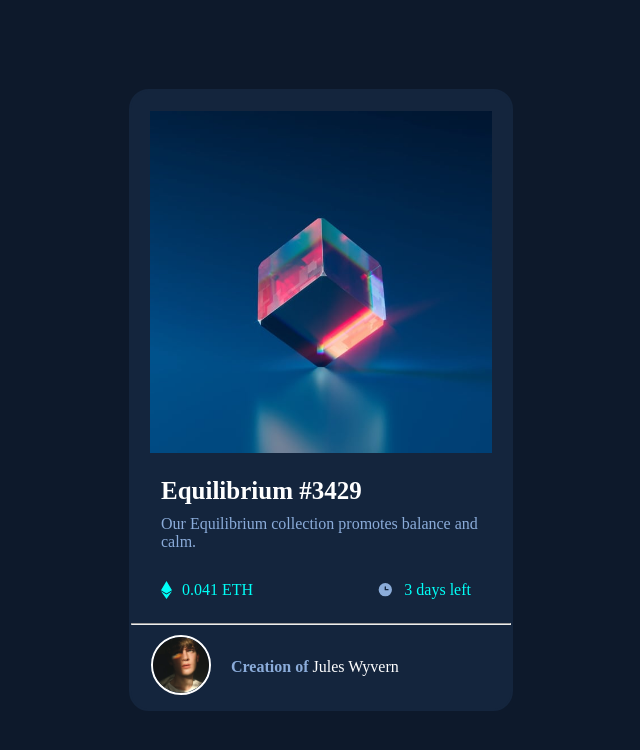
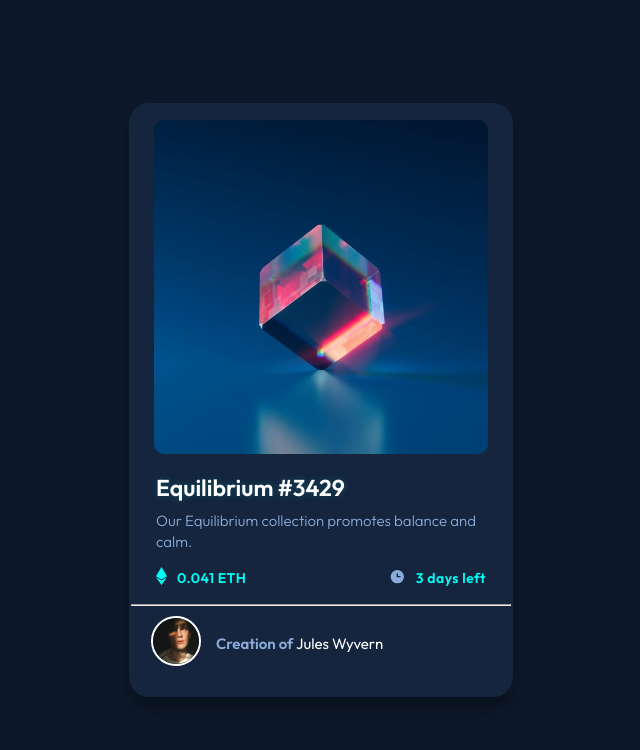
Before and after one commit to hassan-qureshii/Nft-preview-card-component-main, a plain HTML site: page index.html in a window 1280 px wide. Shown: the whole page, without its empty margins (319-959 px from the left). Drawn offline with Linux system fonts and the light colour scheme.

Commit message:
initial commit

```diff
--- a/index.html
+++ b/index.html
@@ -3,24 +3,26 @@
   <head>
     <meta charset="UTF-8" />
     <meta name="viewport" content="width=device-width, initial-scale=1.0" />
-    <!-- displays site properly based on user's device -->
-
     <link
       rel="icon"
       type="image/png"
       sizes="32x32"
       href="./images/favicon-32x32.png"
     />
-    <link rel="stylesheet" href="styles.css">
+    <link rel="stylesheet" href="styles.css" />
 
-    <title>Frontend Mentor | NFT preview card component</title>
+    <!-- Google Fonts -->
+    <link
+      href="https://fonts.googleapis.com/css2?family=Outfit:wght@300;400;600&display=swap"
+      rel="stylesheet"
+    />
 
-    <!-- Feel free to remove these styles or customise in your own stylesheet 👍 -->
+    <title>NFT Preview Card Component</title>
   </head>
   <body>
-    <nav>
+    <nav class="card">
       <div class="image">
-        <img src="image-equilibrium.jpg" alt="image-equilibrium">
+        <img src="image-equilibrium.jpg" alt="Equilibrium Image" class="nft-img" />
       </div>
 
       <div class="heading">
@@ -31,29 +33,28 @@
       <header>
         <div class="main-header">
           <div class="img">
-         <img src="icon-ethereum.svg" alt="icon-ethereum">
+            <img src="icon-ethereum.svg" alt="icon-ethereum" />
           </div>
-
           <div class="para">
             <p>0.041 ETH</p>
           </div>
         </div>
 
-    <div class="main-header">
+        <div class="main-header time">
           <div class="img">
-          <img src="icon-clock.svg" alt="icon-clock">
+            <img src="icon-clock.svg" alt="icon-clock" />
           </div>
-
           <div class="para">
             <p>3 days left</p>
           </div>
         </div>
       </header>
+
       <hr />
 
       <div class="profile">
         <div class="profile-img">
-          <img src="image-avatar.png" alt="image-avatar">
+          <img src="image-avatar.png" alt="Profile Avatar" />
         </div>
 
         <div class="profile-par">
--- a/styles.css
+++ b/styles.css
@@ -1,116 +1,163 @@
 * {
-  padding: 0%;
-  margin: 0%;
+  padding: 0;
+  margin: 0;
   box-sizing: border-box;
+  font-family: "Outfit", sans-serif;
 }
 
 body {
-  display:flex;
-  justify-content:center;
-  align-items:center;
-  height:100vh;
+  display: flex;
+  justify-content: center;
+  align-items: center;
+  height: 100vh;
   background-color: hsl(217, 54%, 11%);
+  transition: background 0.5s ease;
 }
 
-nav {
-  width:30%;
-  border-radius:20px;
+/* Card Container */
+.card {
+  width: 30%;
+  border-radius: 20px;
+  background-color: hsl(216, 50%, 16%);
+  box-shadow: 0 12px 20px rgba(0, 0, 0, 0.35);
   border: 2px solid hsl(216, 50%, 16%);
-  background-color: hsl(216, 50%, 16%);
+  overflow: hidden;
+  transition: transform 0.3s ease, box-shadow 0.3s ease;
+  padding-bottom: 10px; /* slightly tighter bottom spacing */
 }
 
-.image {
-  width:100%;
-  text-align:center;
-  padding:20px 0px;
+.card:hover {
+  transform: translateY(-5px);
+  box-shadow: 0 20px 35px rgba(0, 0, 0, 0.5);
 }
 
-.image img {
-  width:90%;
+/* Image Section */
+.image {
+  width: 100%;
+  text-align: center;
+  padding: 15px 0;
+  position: relative;
+  overflow: hidden;
 }
 
+.nft-img {
+  width: 88%;
+  border-radius: 10px;
+  transition: transform 0.4s ease, opacity 0.4s ease;
+}
+
+.image:hover .nft-img {
+  transform: scale(1.05);
+  opacity: 0.9;
+}
+
+/* Heading */
 .heading {
   color: hsl(0, 0%, 100%);
-  padding:0px 10px 0px 30px;
+  padding: 0 15px 0 25px;
 }
 
 .heading h1 {
-  font-size: 25px;
+  font-size: 23px;
+  cursor: pointer;
+  transition: color 0.3s ease, text-shadow 0.3s ease;
+  text-shadow: 0 0 8px rgba(0, 255, 255, 0.2); /* subtle glow */
+}
+
+.heading h1:hover {
+  color: hsl(178, 100%, 50%);
+  text-shadow: 0 0 15px rgba(0, 255, 255, 0.6); /* stronger glow on hover */
 }
 
 .heading p {
   color: hsl(215, 51%, 70%);
-  padding:10px 0px;
+  padding: 8px 0 0 0;
+  font-weight: 300;
+  line-height: 1.4;
+  font-size: 15px;
 }
 
-/* header */
+/* Header */
 header {
-  padding: 20px 30px;
-  display:flex;
+  padding: 15px 25px;
+  display: flex;
   justify-content: space-between;
 }
 
-.main-header{
+.main-header {
   color: hsl(178, 100%, 50%);
-  display:flex;
+  display: flex;
+  align-items: center;
+  gap: 10px;
+  transition: transform 0.3s ease;
 }
 
-.para{
-  padding:0px 10px;
+.main-header:hover {
+  transform: scale(1.05);
 }
 
-/* Profile */
+.para {
+  font-weight: 600;
+  letter-spacing: 0.5px;
+  font-size: 14px;
+}
+
+/* Profile Section */
 .profile {
-  display:flex;
-  align-items:center;
-  padding:10px 20px;
+  display: flex;
+  align-items: center;
+  padding: 10px 20px 15px 20px;
 }
 
 .profile img {
-  width:60px;
-  height:60px;
+  width: 50px;
+  height: 50px;
   border: 2px solid hsl(0, 0%, 100%);
   border-radius: 50%;
+  transition: transform 0.3s ease;
+}
+
+.profile img:hover {
+  transform: rotate(10deg) scale(1.05);
 }
 
 .profile-par {
-  padding:0px 20px;
+  padding: 0 15px;
   color: hsl(0, 0%, 100%);
+  font-weight: 400;
+  font-size: 15px;
 }
 
-.profile-par p b {
+.profile-par b {
   color: hsl(215, 51%, 70%);
 }
 
-/* Media Queries of 1055px */
-@media (max-width:1055px) {
-nav {
-  width:40%;
+/* Responsive Design */
+@media (max-width: 1055px) {
+  .card {
+    width: 40%;
   }
 }
 
-/* Media Queries of 850px */
-@media (max-width:850px) {
-nav {
-  width:48%;
+@media (max-width: 850px) {
+  .card {
+    width: 48%;
   }
 }
 
-/* Media Queries of 700px */
-@media(max-width:700px){
-nav{
-  width:56%;
+@media (max-width: 700px) {
+  .card {
+    width: 56%;
   }
 }
 
-/* Media Queries of 556px */
-@media(max-width:556px){
-nav{
-  width:80%;
+@media (max-width: 556px) {
+  .card {
+    width: 80%;
   }
 
   .heading {
-  padding:0px 10px 0px 20px;
+    padding: 0 10px 0 20px;
   }
 
   .heading h1 {
@@ -118,6 +165,6 @@ nav{
   }
 
   .profile-par {
-  padding:0px 10px;
+    padding: 0 10px;
   }
 }
```
Also changed, not shown: 1 other file. Lines whose indentation alone changed are shown as unchanged.
